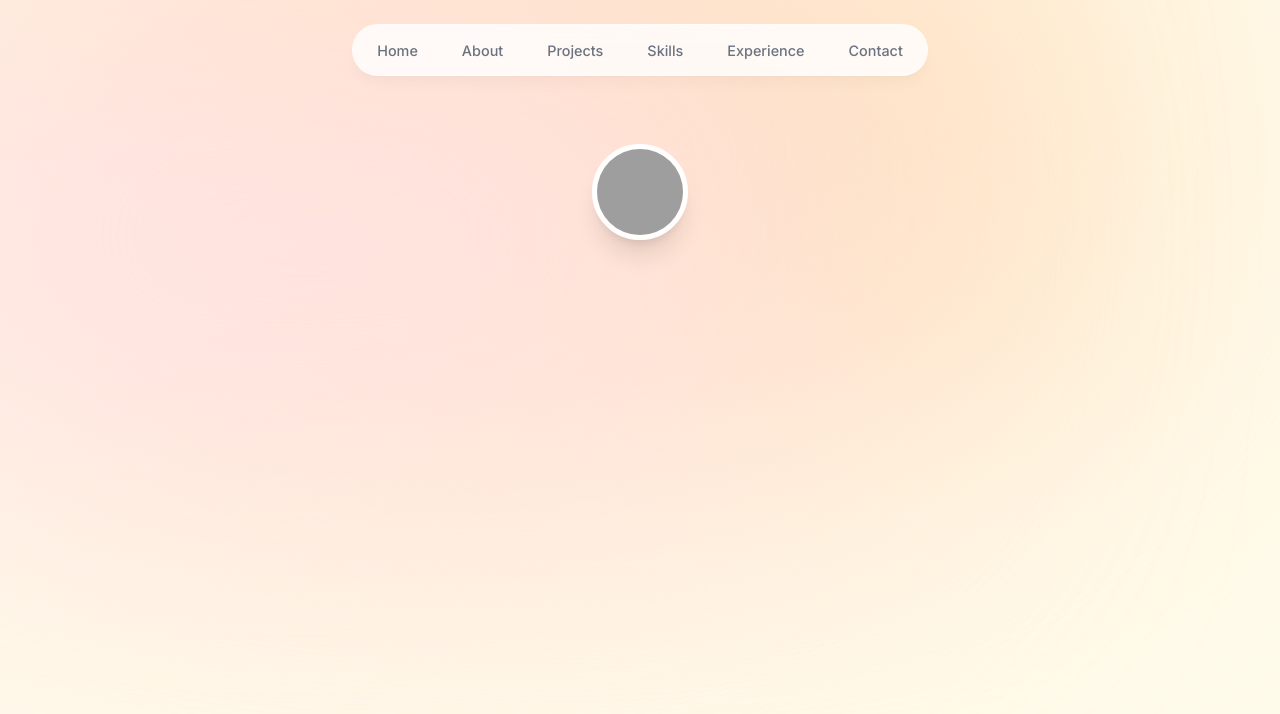
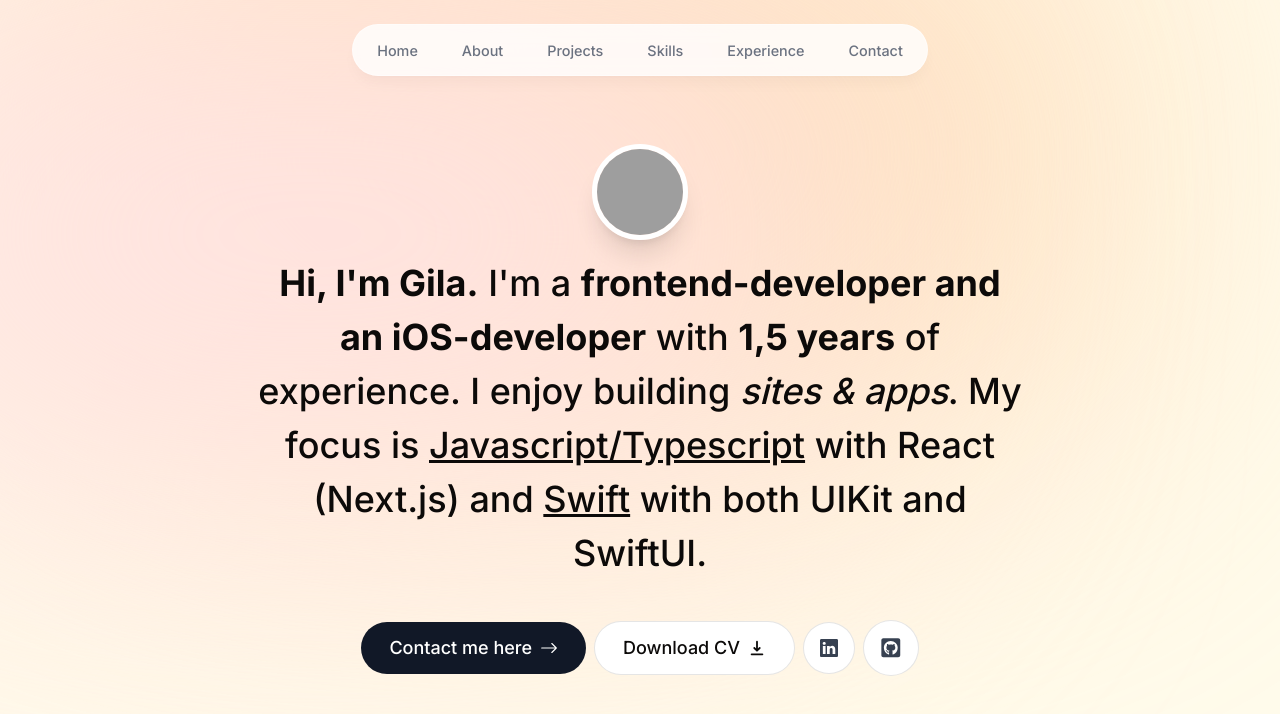
Before and after one commit to Gilajoanna/portfolio, a Next.js app: page / in a window 1280 px wide. Shown: the top 714 px of the page. Built offline with nearby package versions, Linux system fonts and the light colour scheme; grey boxes are pictures that could not be loaded.

Commit message:
complete intro section w/ contact buttons, text and links (#3)

```diff
--- a/app/page.tsx
+++ b/app/page.tsx
@@ -2,7 +2,7 @@
 
 export default function Home() {
   return (
-    <main className="">
+    <main className="flex flex-col items-center px-4">
       <Intro />
     </main>
   );
--- a/components/intro.tsx
+++ b/components/intro.tsx
@@ -3,21 +3,93 @@
 import Image from "next/image";
 import React from "react";
 import { motion } from "framer-motion";
+import Link from "next/link";
+import { BsArrowRight } from "react-icons/bs";
+import { HiDownload } from "react-icons/hi";
+import { BsLinkedin } from "react-icons/bs";
+import { FaGithubSquare } from "react-icons/fa";
 
 export default function Intro() {
   return (
-    <section>
+    <section className="mb-28 max-w-[50rem] text-center sm:mb-0">
       <div className="flex items-center justify-center">
         <div className="relative">
-        <motion.div
+          <motion.div
             initial={{ opacity: 0, scale: 0 }}
             animate={{ opacity: 1, scale: 1 }}
-        >
-            <Image src="/images/image.png" alt="Gila" width={200} height={200} priority={true}
-            className="h-24 w-24 rounded-full object-cover border-[0.35rem] border-white shadow-xl"/>
-        </motion.div>
+          >
+            <Image
+              src="/images/image.png"
+              alt="Gila"
+              width={200}
+              height={200}
+              priority={true}
+              className="h-24 w-24 rounded-full object-cover border-[0.35rem] border-white shadow-xl"
+            />
+          </motion.div>
         </div>
       </div>
+
+      <motion.h1
+        className="mb-10 mt-4 px-4 text-2xl font-medium !leading-[1.5] sm:text-4xl"
+        initial={{ opacity: 0, y: 100 }}
+        animate={{ opacity: 1, y: 0 }}
+      >
+        <span className="font-bold">Hi, I'm Gila.</span> I'm a{" "}
+        <span className="font-bold">
+          frontend-developer and an iOS-developer
+        </span>{" "}
+        with <span className="font-bold">1,5 years</span> of experience. I enjoy
+        building <span className="italic">sites & apps</span>. My focus is{" "}
+        <span className="underline">Javascript/Typescript</span> with React
+        (Next.js) and <span className="underline">Swift</span> with both UIKit
+        and SwiftUI.
+      </motion.h1>
+
+      <motion.div
+        className="flex flex-col sm:flex-row items-center justify-center gap-2 px-4
+      text-lg font-medium"
+        initial={{ opacity: 0, y: 100 }}
+        animate={{ opacity: 1, y: 0 }}
+        transition={{ delay: 0.1 }}
+      >
+        <Link
+          href="#contact"
+          className="bg-gray-900 text-white px-7 py-3 flex items-center
+        gap-2 rounded-full outline-none focus:scale-110 hover:scale-110 hover:bg-gray-950
+         active:scale-105 transition"
+        >
+          Contact me here <BsArrowRight />
+        </Link>
+
+        <a
+          className="bg-white px-7 py-3 flex items-center
+        gap-2 rounded-full outline-none focus:scale-110 hover:scale-110
+         active:scale-105 border border-black/10 transition cursor-pointer"
+          href="/CV2024.pdf"
+          download
+        >
+          Download CV <HiDownload />
+        </a>
+
+        <a
+          className="bg-white p-4 text-gray-700 flex items-center
+        gap-2 rounded-full outline-none focus:scale-[1.15] hover:scale-[1.15]
+        hover:text-gray-950
+         active:scale-105 border border-black/10 transition cursor-pointer"
+          href="https://www.linkedin.com/in/gila-johansson-3b0034101/"
+        >
+          <BsLinkedin />
+        </a>
+
+        <a
+          className="bg-white p-4 text-gray-700 flex items-center
+        gap-2 text-[1.35rem] rounded-full outline-none focus:scale-[1.15] hover:scale-[1.15]
+        hover:text-gray-950 active:scale-105 border border-black/10 transition cursor-pointer"
+        >
+          <FaGithubSquare />
+        </a>
+      </motion.div>
     </section>
   );
 }
```
Also changed, not shown: 1 other file (tests, documents, lock files or other folders).
